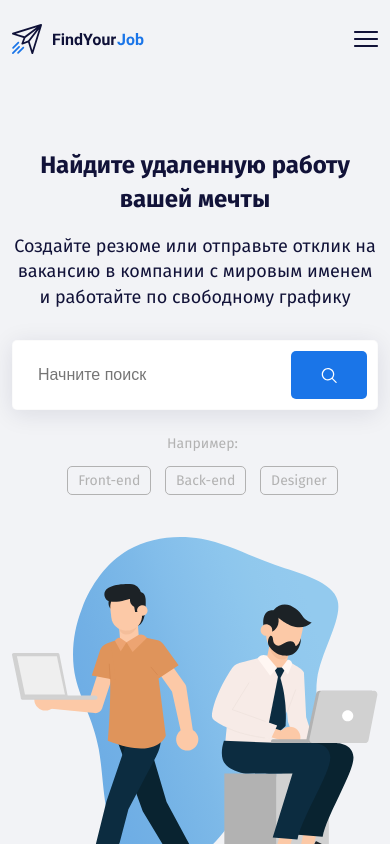
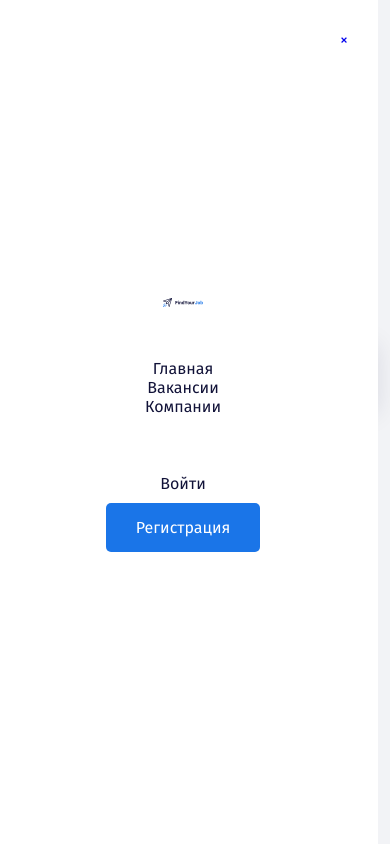
Before and after one commit to romashkin88/FindYourJob, a plain HTML site: page index.html in a window 390 px wide. Both pictures are taken after a click on the link 366 px from the left and 41 px from the top of the page. Shown: the top 844 px of the page. Drawn offline with Linux system fonts and the light colour scheme.

Commit message:
Add files via upload

```diff
--- a/css/style.css
+++ b/css/style.css
@@ -248,7 +248,7 @@ img {
         transform: translateX(-100%);
         transition: transform 0.3s;
     }
-    is-open {
+    .is-open {
         transform: translateX(0);
     }
     .menu-item:not(:last-child) {
--- a/index.html
+++ b/index.html
@@ -23,7 +23,7 @@
                     </a>
             </div>
             <!-- /.row -->
-            <div class="row align-items-center py-3 navbar flex-column flex-lg-row">
+            <div class="navbar row align-items-center py-3 flex-column flex-lg-row justify-content-center">
                 <a href="#" class="close-button d-lg-none">&times;</a>
                 <div class="col-2 mb-5 mb-lg-0">
                     <a href="#" class="logo-link">
```
